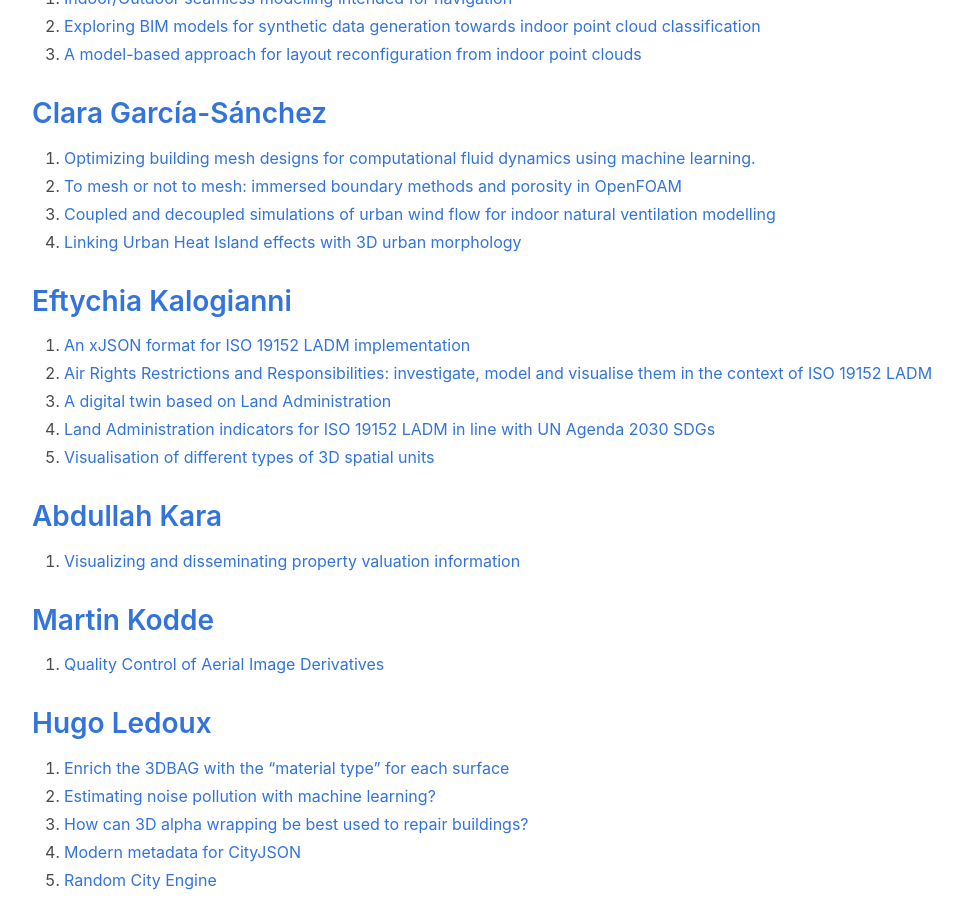
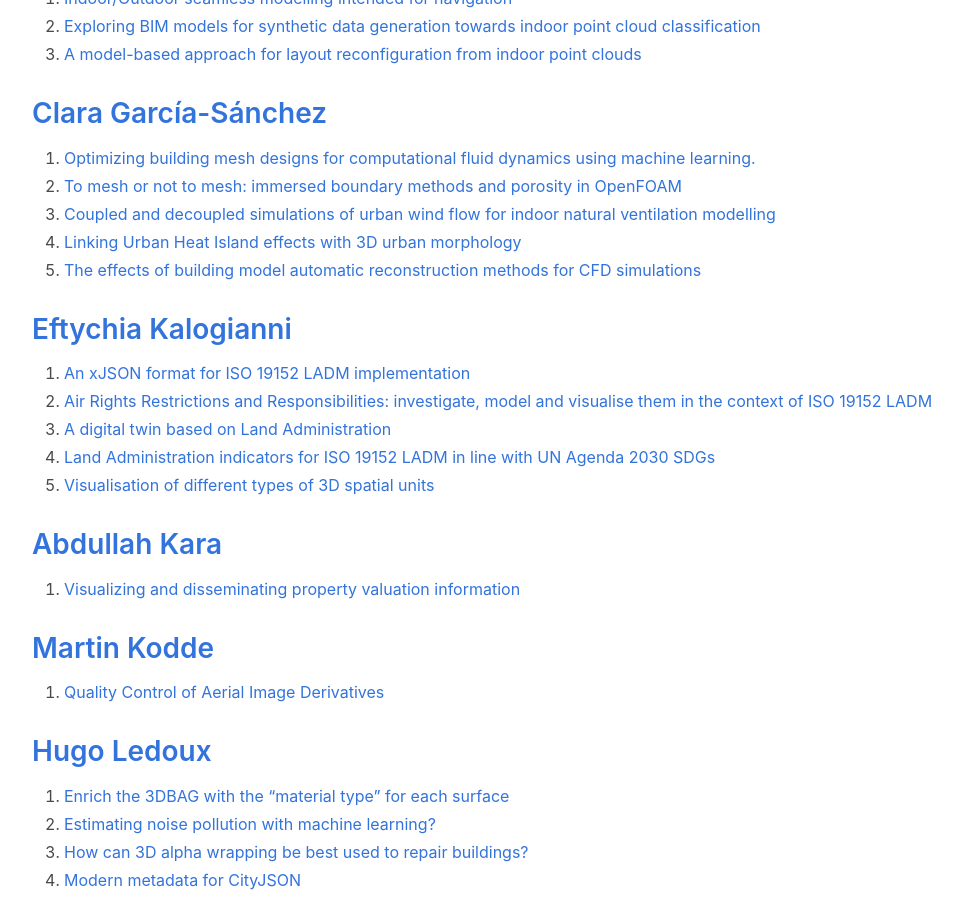
Before and after one commit to tudelft3d/geo2020, a Jekyll site: the page built from potentialtopics/index.md, in a window 1280 px wide and 900 px high, scrolled down 1765 px. Shown: the whole window, without its empty margins (32-994 px from the left). Built offline with Jekyll 4.4.1, drawn with Linux system fonts in a browser that asks for light colours; nearby versions of some CDN libraries.

Commit message:
potential topic Jasper

```diff
--- a/potentialtopics/index.md
+++ b/potentialtopics/index.md
@@ -66,6 +66,7 @@
 2. [To mesh or not to mesh: immersed boundary methods and porosity in OpenFOAM](https://3d.bk.tudelft.nl/education/msctopics/#to-mesh-or-not-to-mesh-immersed-boundary-methods-and-porosity-in-openfoam)
 3. [Coupled and decoupled simulations of urban wind flow for indoor natural ventilation modelling](https://3d.bk.tudelft.nl/education/msctopics/#coupled-and-decoupled-simulations-of-urban-wind-flow-for-indoor-natural-ventilation-modelling)
 4. [Linking Urban Heat Island effects with 3D urban morphology](https://3d.bk.tudelft.nl/education/msctopics/#linking-urban-heat-island-effects-with-3d-urban-morphology)
+5. [The effects of building model automatic reconstruction methods for CFD simulations](https://3d.bk.tudelft.nl/education/msctopics/#the-effects-of-building-model-automatic-reconstruction-methods-for-cfd-simulations)
 
 
 ## [Eftychia Kalogianni](https://www.tudelft.nl/en/staff/e.kalogianni/)
```
